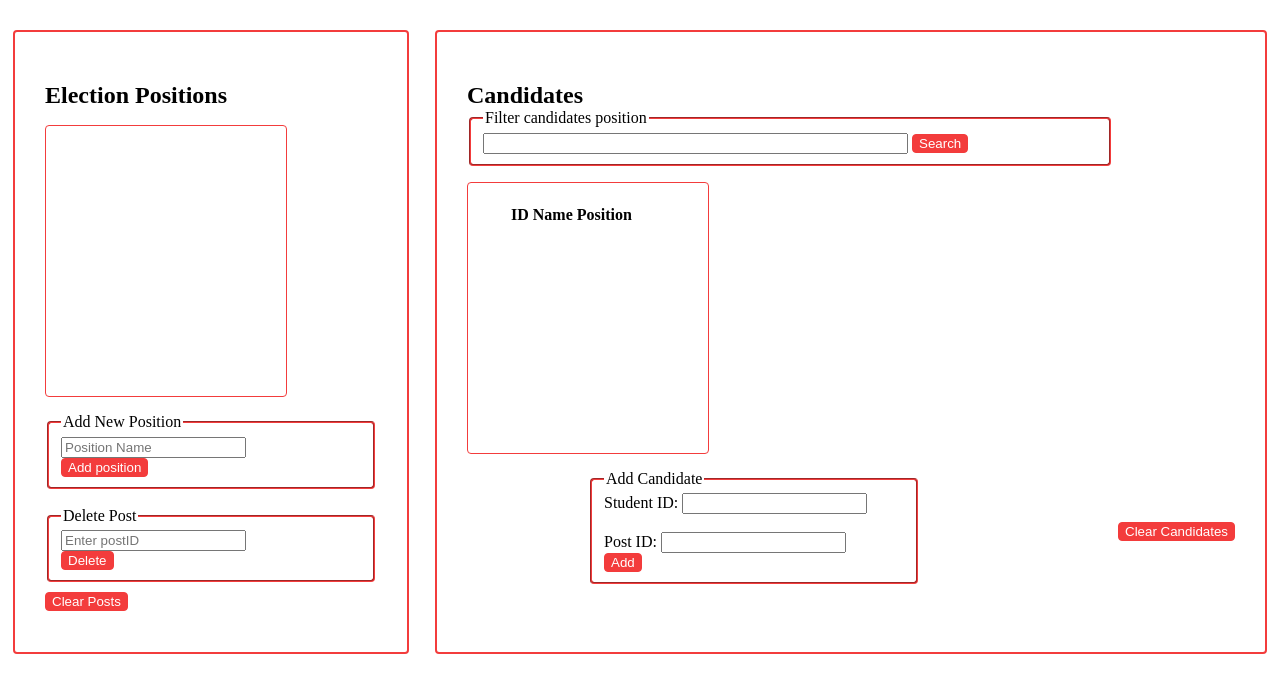
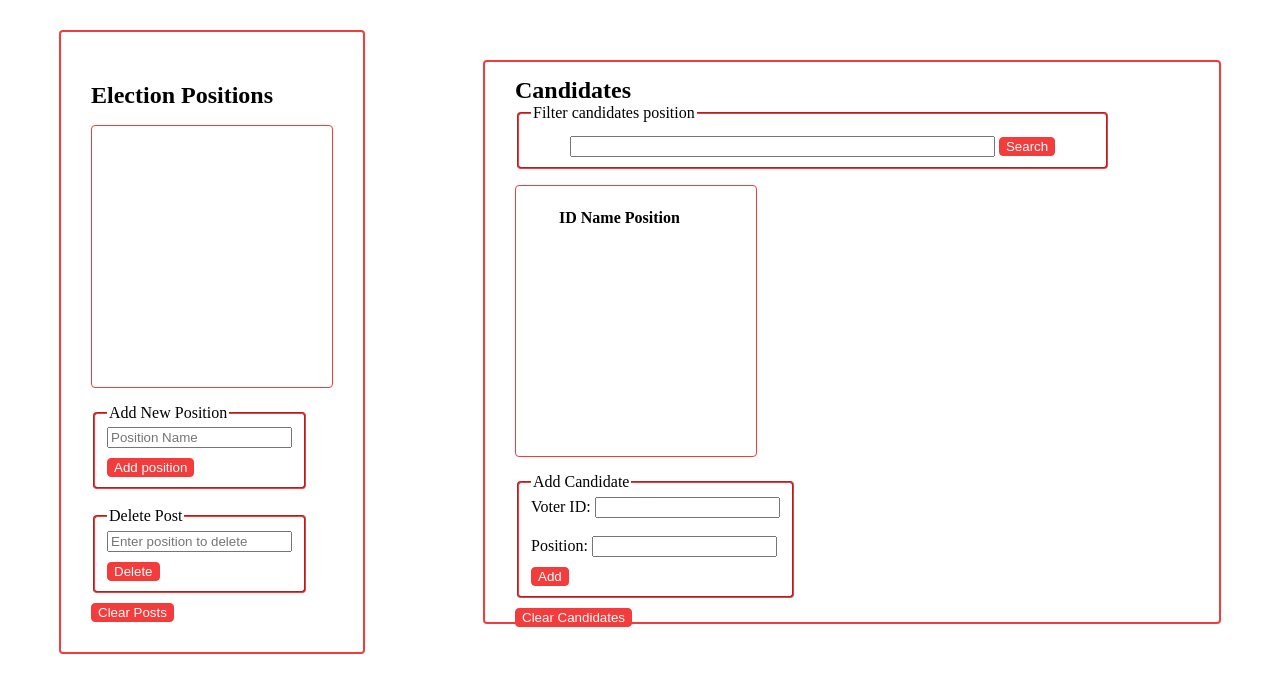
Before and after one commit to hawkinswinja/evoting, a Flask app: page /admin in a window 1280 px wide. Shown: the part 60-753 px from the top of the page. Run offline with Flask 2, Linux system fonts and the light colour scheme; lists and menus that the app fills with data are empty.

Commit message:
update admin.html to dynamic

```diff
--- a/app/app.py
+++ b/app/app.py
@@ -6,13 +6,12 @@ from flask import Flask, redirect, url_for, request, jsonify, render_template
 
 app = Flask(__name__)
 app.url_map.strict_slashes = False
-posts = storage.all('Position')
-candidates = storage.all('Candidate')
 
 @app.route('/admin')
 def admin():
     """access the admin page"""
-    return render_template('admin.html', positions=posts,candidates= candidates)
+    positions = get_posts()
+    return render_template('admin.html', positions=positions, candidates=storage.all('Candidate'))
 
 @app.route('/auth', methods=['GET', 'POST'])
 def auth():
@@ -22,16 +21,66 @@ def auth():
     user = storage.show('Voter', int(request.form['user-id']))
     if user:
         if request.form['password'] == user.auth_id:
+            if user.name == 'admin':
+                return redirect(url_for('admin'))
             if user.status == 'Not voted':
-                return redirect(url_for('vote', myid=user.id, status=user.status))
+                return redirect(url_for('vote', myid=user.id, post=get_posts()[0]))
             else:
                 return jsonify({'message': 'This user has already voted'})
         return jsonify({'error': 'user id does not exist'})
 
-@app.route('/vote/<int:myid>/<status>')
-def vote(myid, status):
+@app.route('/posts')
+def get_posts():
+    """return a list of election posts"""
+    election_posts = [post.post for post in (storage.all('Position'))]
+    return election_posts
+
+@app.route('/vote/<int:myid>/<post>')
+def vote(myid, post):
     """access the ballot page"""
-    return render_template('ballot.html', myid=myid, positions=posts, status=status)
+    return render_template('ballot.html', myid=myid, post=post, positions=get_posts(), candidates=get_candidates(post))
+
+@app.route('/<position>/candidates')
+def get_candidates(position):
+    """return dictionary of lists of candidates"""
+    post = storage.show('Position', position)
+    post_candidates = []
+    for user in post.positions:
+        post_candidates.append(user.details.name)
+    return post_candidates
+
+@app.route('/add', methods=['POST'])
+def add():
+    """handle form events"""
+    if request.form.get('form_id') == 'position':
+        try:
+            storage.new('Position', {'post': request.form.get('Position')})
+        except Exception:
+            return jsonify("failed. Position cannot be null")
+    if request.form.get('form_id') == 'candidate':
+        try:
+            storage.new('Candidate', {'voter_id': request.form.get('voter_id'),
+                                      'post_id': request.form.get('post_id')})
+        except Exception as e:
+            return jsonify(e)
+    storage.save()
+    return redirect('/admin')
+
+@app.route('/delete', methods=['POST'])
+def delete():
+    """delete items from database"""
+    val = request.form.get('post_id')
+    try:
+        storage.delete('Position', val)
+    except Exception as e:
+        return jsonify(str(e))
+    storage.save()
+    return redirect('/admin')
+
+
+
+
+
 
 if __name__ == "__main__":
     """run application"""
--- a/app/models/engine.py
+++ b/app/models/engine.py
@@ -40,10 +40,10 @@ class Engine:
         """commit changes to database"""
         self.__session.commit()
 
-    def delete(self, cls, item):
+    def delete(self, cls, item=None):
         """delete an existing record"""
         obj = eval(cls)
-        if values is None:
+        if item is None:
             self.__session.query(obj).delete(synchronize_session=False)
         else:
             self.__session.delete(self.show(cls, item))
--- a/app/models/position.py
+++ b/app/models/position.py
@@ -12,4 +12,4 @@ class Position(Base):
     post = Column(String(50), primary_key=True)
 
 	# relationship with candidates
-    positions= relationship("Candidate", cascade="all,delete", backref='contestants')
+    positions= relationship("Candidate", cascade="all,delete")
--- a/app/static/styles/admin.css
+++ b/app/static/styles/admin.css
@@ -43,9 +43,11 @@ h2 {
     margin-bottom:0;
 }
 fieldset {
-    width:300px;
+    width:fit-content;
     height:fit-content;
-    display: block;
+    display: flex;
+    flex-direction: column;
+    align-items: center;
     border-color: rgb(243, 60, 60);
     border-radius: 4px;
 }
@@ -54,7 +56,7 @@ button[type="submit"] {
     border:solid 1px rgb(243, 59, 59);
     border-radius: 4px;
     color: white;
-    margin: auto;
+    margin-top: 10px;
 }
 button {
     background-color: rgb(243, 60, 60);
--- a/app/static/styles/candidates.css
+++ b/app/static/styles/candidates.css
@@ -1,22 +1,17 @@
 .candidates {
-    width: 60%;
+    width: 55%;
     height: 70vh;
     border: solid 2px rgb(243, 60, 60);
     border-radius: 4px;
-    padding: 30px;
+    padding-left: 30px;
     display: flex;
     flex-flow:row wrap;
-    align-items: center;
-    align-content: flex-start;
+    align-content: center;
     margin:auto;
 }
 .filter {
     width: 80%;
 }
-.candidates ul {
-    margin-right: 30px;
+.add {
+    margin-right: 50%;
 }
-.add {
-    margin: auto;
-    margin-right: 200px;
-}
--- a/app/templates/admin.html
+++ b/app/templates/admin.html
@@ -14,13 +14,14 @@
             <h2>Election Positions</h2>
             <ul>
             {% for position in positions %}
-				<li>{{position.post}}</li>
+				<li>{{ position }}</li>
             {% endfor %}
 			</ul>
             <fieldset>
                 <legend>Add New Position</legend>
-                <form>
-                    <input type="text" name="addPost" placeholder="Position Name">
+                <form action="/add" method="POST">
+				    <input type="hidden" name="form_id" value="position">
+                    <input type="text" name="Position" placeholder="Position Name">
                     <br>
                     <button type="submit">Add position</button>
                 </form>
@@ -28,13 +29,11 @@
             <br>
             <fieldset>
                 <legend>Delete Post</legend>
-                <form>
-                    <form>
-                        <input type="number" name="DeletePost" placeholder="Enter postID">
+                    <form action="/delete" method="POST">
+                        <input type="text" name="post_id" placeholder="Enter position to delete">
                         <br>
                         <button type="submit">Delete</button>
                     </form>
-                </form>
             </fieldset>
         <button>Clear Posts</button>
         </section>
@@ -42,8 +41,8 @@
             <h2>Candidates</h2>
             <fieldset class="filter">
                 <legend>Filter candidates position</legend>
-                <form>
-                    <input type="text" name="postfilter" size="50">
+                <form id='filter'>
+                    <input type="text" name="filterpost" size="50">
                     <button type="submit">Search</button>
                 </form>
             </fieldset>
@@ -69,13 +68,14 @@
             </ul>
             <fieldset class="add">
                 <legend>Add Candidate</legend>
-                <form>
-                    <label for="addCandidate">Student ID: </label>
-                    <input type="number" name="addCandidate">
+                <form action="/add" method="POST">
+				    <input type="hidden" name="form_id" value="candidate">
+                    <label for="voter_id">Voter ID: </label>
+                    <input type="number" name="voter_id">
                     <br>
                     <br>
-                    <label for="MyPost">Post ID: </label>
-                    <input type="number" name="MyPost">
+                    <label for="post_id">Position: </label>
+                    <input type="text" name="post_id">
                     <br>
                     <button type="submit">Add</button>
                 </form>
```
Also changed, not shown: app/templates/ballot.html (+8 -14 lines), app/test.py (+5 -3 lines), app/ballot.html (added).
